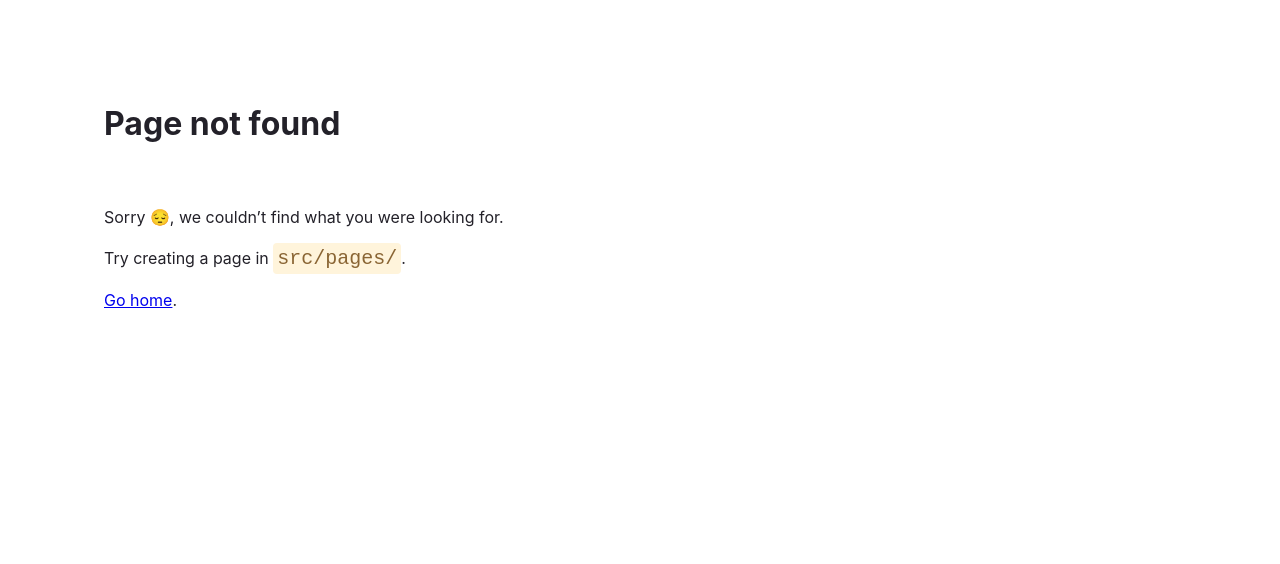
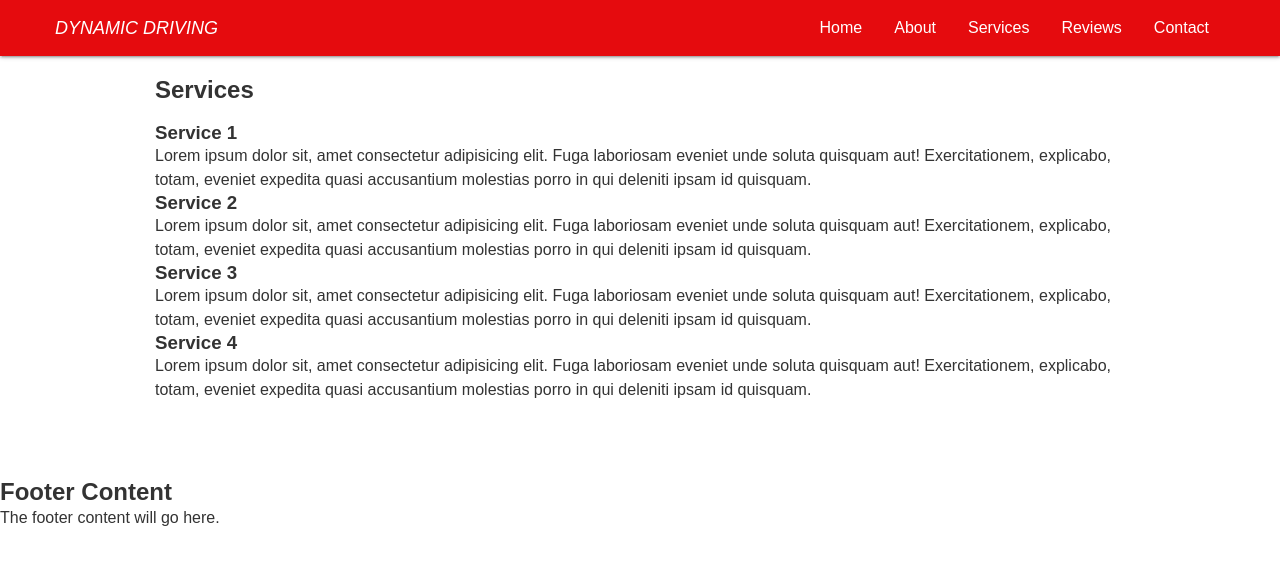
Before and after one commit to agviray/dynamic-driving, a Gatsby site: page /services in a window 1280 px wide. Before the commit this address had no page. Built offline with nearby package versions, Linux system fonts and the light colour scheme; Gatsby itself is replaced by a stand-in of ours; a web font is replaced by a local one.

Commit message:
Create initial services page and implement page-template to wrap it

```diff
--- a/src/components/Navbar.js
+++ b/src/components/Navbar.js
@@ -12,7 +12,7 @@ const navlinks = [
   },
   {
     linkName: 'Services',
-    href: '#services',
+    href: '/services',
   },
   {
     linkName: 'Reviews',
--- /dev/null
+++ b/src/pages/services.js
@@ -0,0 +1,54 @@
+import React from 'react';
+import Layout from '../components/Layout';
+import PageTemplate from '../templates/page-template';
+
+const Services = () => {
+  return (
+    <Layout>
+      <PageTemplate>
+        <h2>Services</h2>
+        <br />
+        <ul>
+          <li>
+            <h3>Service 1</h3>
+            <p>
+              Lorem ipsum dolor sit, amet consectetur adipisicing elit. Fuga
+              laboriosam eveniet unde soluta quisquam aut! Exercitationem,
+              explicabo, totam, eveniet expedita quasi accusantium molestias
+              porro in qui deleniti ipsam id quisquam.
+            </p>
+          </li>
+          <li>
+            <h3>Service 2</h3>
+            <p>
+              Lorem ipsum dolor sit, amet consectetur adipisicing elit. Fuga
+              laboriosam eveniet unde soluta quisquam aut! Exercitationem,
+              explicabo, totam, eveniet expedita quasi accusantium molestias
+              porro in qui deleniti ipsam id quisquam.
+            </p>
+          </li>
+          <li>
+            <h3>Service 3</h3>
+            <p>
+              Lorem ipsum dolor sit, amet consectetur adipisicing elit. Fuga
+              laboriosam eveniet unde soluta quisquam aut! Exercitationem,
+              explicabo, totam, eveniet expedita quasi accusantium molestias
+              porro in qui deleniti ipsam id quisquam.
+            </p>
+          </li>
+          <li>
+            <h3>Service 4</h3>
+            <p>
+              Lorem ipsum dolor sit, amet consectetur adipisicing elit. Fuga
+              laboriosam eveniet unde soluta quisquam aut! Exercitationem,
+              explicabo, totam, eveniet expedita quasi accusantium molestias
+              porro in qui deleniti ipsam id quisquam.
+            </p>
+          </li>
+        </ul>
+      </PageTemplate>
+    </Layout>
+  );
+};
+
+export default Services;
--- a/src/sass/abstracts/_mixins.scss
+++ b/src/sass/abstracts/_mixins.scss
@@ -1,3 +1,7 @@
+@mixin parentElement {
+  padding: calc($headerHeight + 20px) 15px;
+}
+
 @mixin sectionContentHeading {
   h2 {
     font-size: 24px;
--- a/src/sass/layout/_pageTemplate.scss
+++ b/src/sass/layout/_pageTemplate.scss
@@ -0,0 +1,5 @@
+.page-template {
+  @include parentElement;
+  max-width: 1000px;
+  margin: 0 auto;
+}
--- a/src/sass/main.scss
+++ b/src/sass/main.scss
@@ -15,3 +15,4 @@
 @import './layout/pageTemplate';
 
 @import './pages/home';
+@import './pages/servicesPage';
--- a/src/sass/pages/_home.scss
+++ b/src/sass/pages/_home.scss
@@ -1,6 +1,8 @@
 section {
-  &:not(#hero) {
-    padding: calc($headerHeight + 20px) 15px;
+  &#about,
+  &#why,
+  &#services {
+    @include parentElement;
   }
 
   &#about {
--- a/src/templates/page-template.js
+++ b/src/templates/page-template.js
@@ -1,19 +1,7 @@
 import React from 'react';
 
-const PageTemplate = () => {
-  return (
-    <div>
-      <h2>This is a Page Template</h2>
-      <div>
-        <p>
-          Lorem ipsum, dolor sit amet consectetur adipisicing elit. Optio id
-          porro eveniet fugiat nostrum aliquid velit repellat aspernatur dolor
-          provident, tempora minus. Autem tenetur ipsum pariatur asperiores
-          exercitationem delectus voluptates!
-        </p>
-      </div>
-    </div>
-  );
+const PageTemplate = ({ children }) => {
+  return <div className="page-template">{children}</div>;
 };
 
 export default PageTemplate;
```
Also changed, not shown: src/sass/main.css, src/sass/pages/_servicesPage.scss (added), 1 other file.
